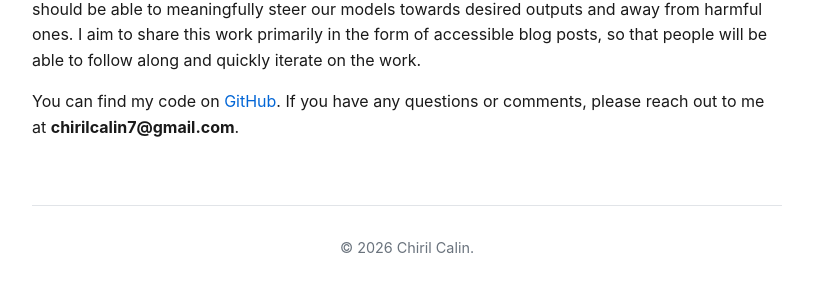
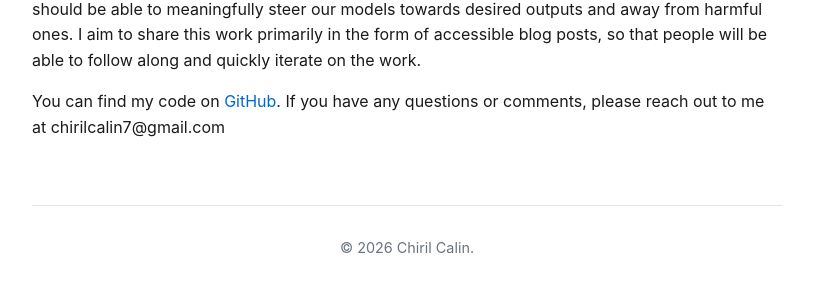
Before and after one commit to chirilcalin/chirilcalin.github.io, a Jekyll site: the page built from about.md, in a window 1280 px wide. Shown: the part 557-849 px from the top of the page, without its empty margins (233-1046 px from the left). Built offline with Jekyll 4.4.1, drawn with Linux system fonts in a browser that asks for light colours.

Commit message:
Update email

```diff
--- a/about.md
+++ b/about.md
@@ -16,4 +16,4 @@ To the point of machine learning, my work is generally centered around the creat
 My interest in interpretability is much broader, and I work to understand model thinking both within biology and in general. If we can understand the way our models think and structure concepts, we should be able to meaningfully steer our models towards desired outputs and away from harmful ones. I aim to share this work primarily in the form of accessible blog posts, so that people will be able to follow along and quickly iterate on the work.
 
 
-You can find my code on [GitHub](https://github.com/chirilcalin). If you have any questions or comments, please reach out to me at **chirilcalin7@gmail.com**.
+You can find my code on [GitHub](https://github.com/chirilcalin). If you have any questions or comments, please reach out to me at <span class="obfuscate">moc.liamg@7nilaclirihc</span>
--- a/assets/css/style.css
+++ b/assets/css/style.css
@@ -169,3 +169,8 @@ footer {
 .highlight .ss {
   color: #a6e22e;
 }
+
+.obfuscate {
+  unicode-bidi: bidi-override;
+  direction: rtl;
+}
```
